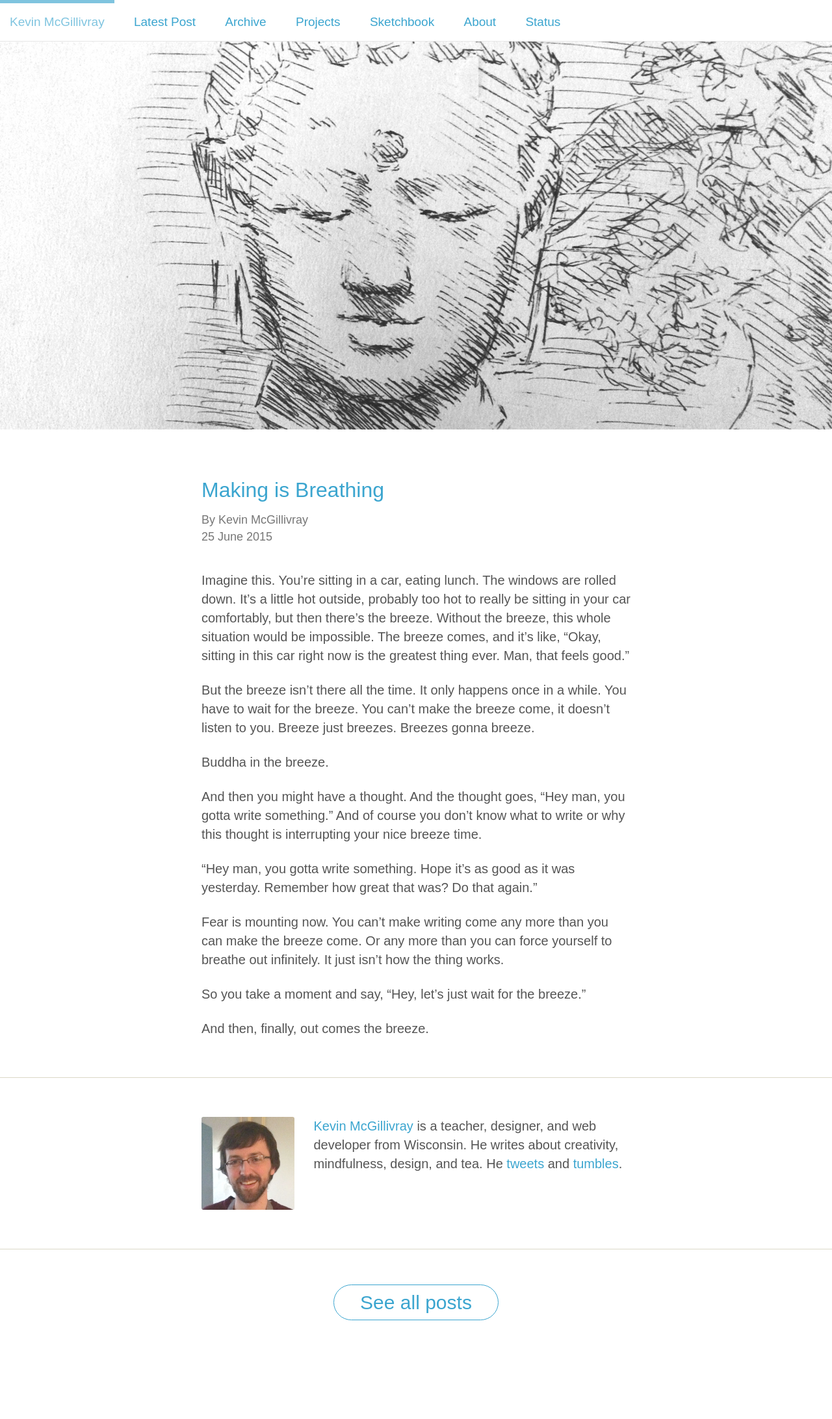
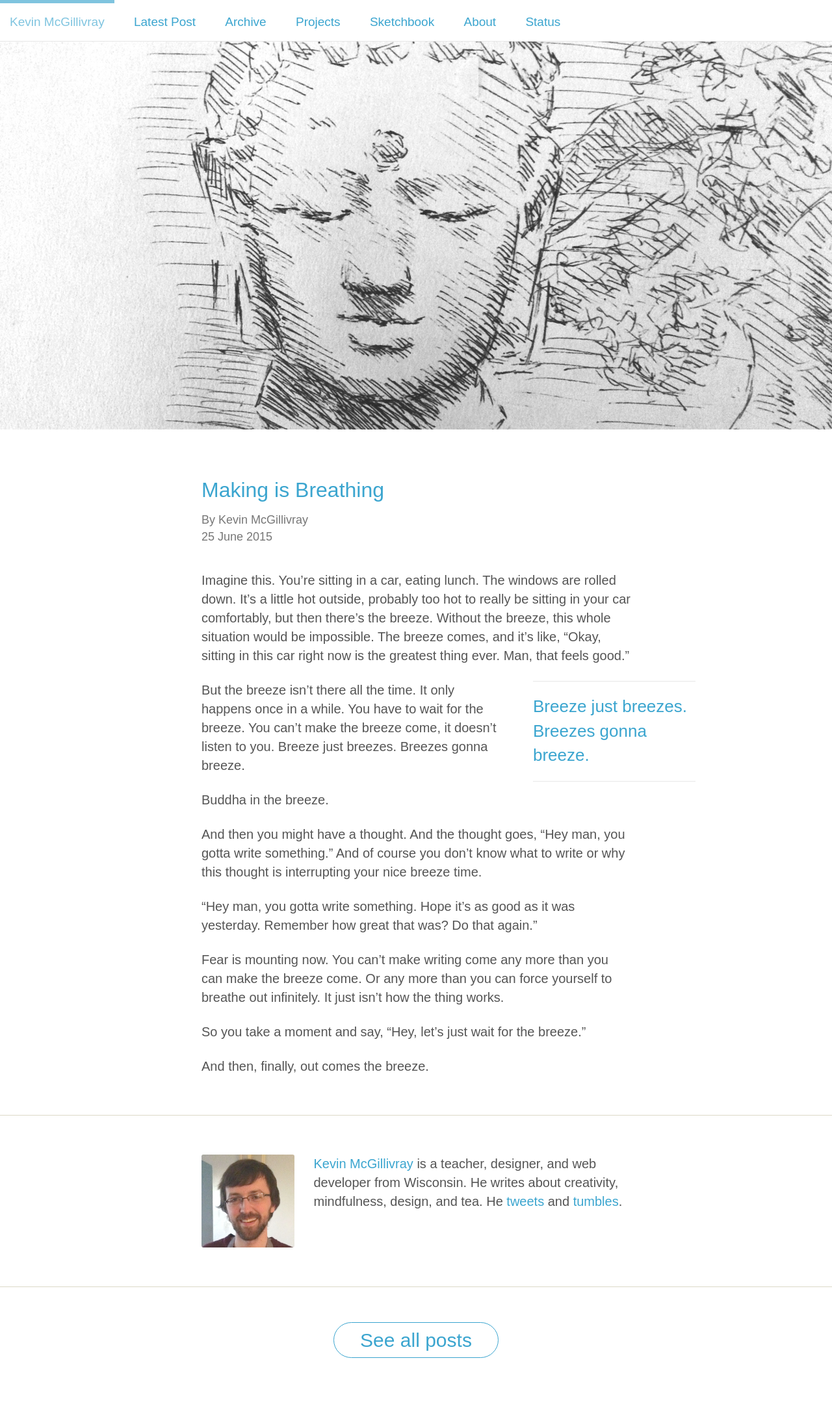
Before and after one commit to kmcgillivray/kmcgillivray.github.io, a Jekyll site: the page built from _posts/2015-06-25-making-is-breathing.md, in a window 1280 px wide. Shown: the whole page at 65% size. Built offline with Jekyll 4.4.1, drawn with Linux system fonts in a browser that asks for light colours; nearby versions of some CDN libraries; before the commit the page ends 2126 px from its top, so only the background shows below that.

Commit message:
Pull quotes :bangbang:

```diff
--- a/_posts/2015-06-25-making-is-breathing.md
+++ b/_posts/2015-06-25-making-is-breathing.md
@@ -6,6 +6,8 @@ image: making-is-breathing.jpg
 ---
 
 Imagine this. You're sitting in a car, eating lunch. The windows are rolled down. It's a little hot outside, probably too hot to really be sitting in your car comfortably, but then there's the breeze. Without the breeze, this whole situation would be impossible. The breeze comes, and it's like, "Okay, sitting in this car right now is the greatest thing ever. Man, that feels good."
+
+<p data-pullquote="Breeze just breezes. Breezes gonna breeze."></p>
 
 But the breeze isn't there all the time. It only happens once in a while. You have to wait for the breeze. You can't make the breeze come, it doesn't listen to you. Breeze just breezes. Breezes gonna breeze.
 
--- a/_sass/typography.scss
+++ b/_sass/typography.scss
@@ -84,6 +84,22 @@ blockquote {
 blockquote p:last-child {
   margin-bottom: 0;
 }
+p[data-pullquote] {
+  display: block;
+}
+p[data-pullquote]:before {
+  content: attr(data-pullquote);
+  float: right;
+  width: 250px;
+  margin: 0 -5rem .5rem 2rem;
+  padding-top: 1rem;
+  padding-bottom: 1rem;
+  color: $main-color;
+  font-size: 1.3rem;
+  border-top: 1px solid $light-grey;
+  border-bottom: 1px solid $light-grey;
+
+}
 pre {
   background-color: #f5f5f5;
   padding: .5rem;
```
